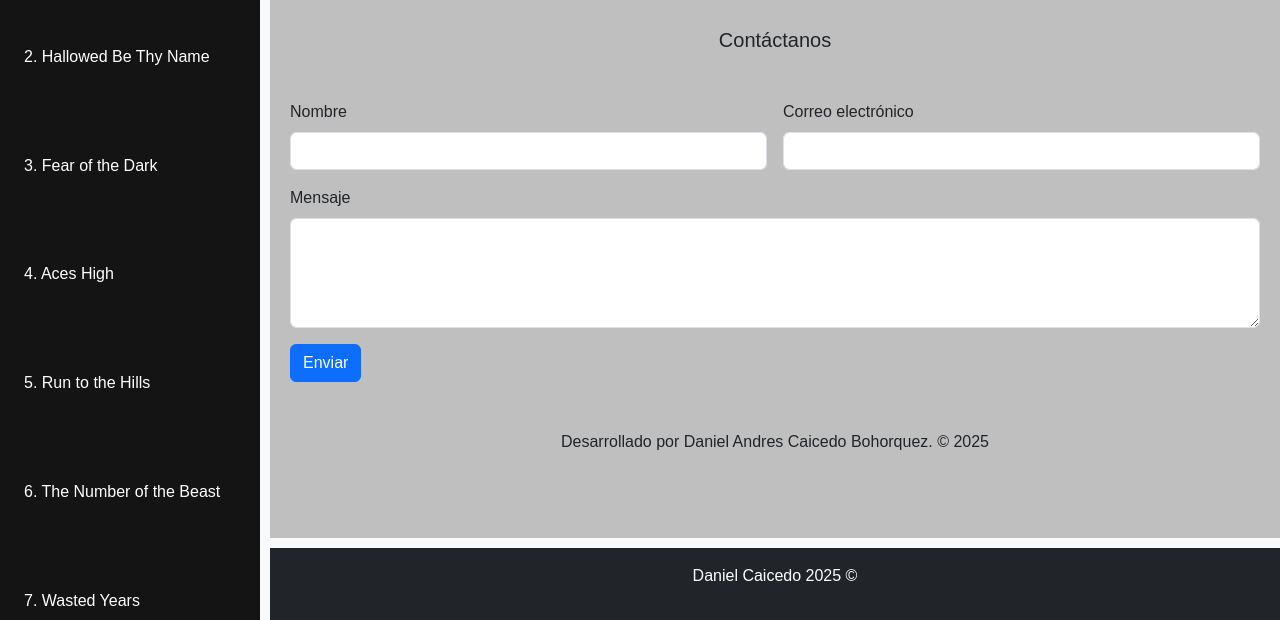
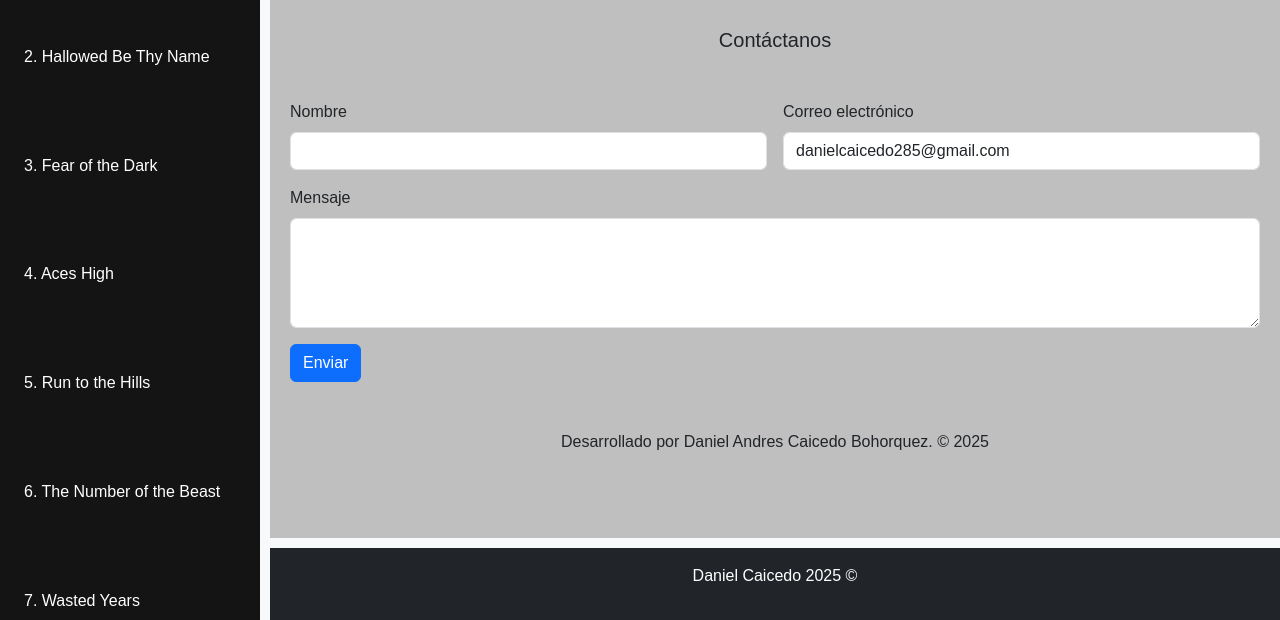
Before and after one commit to daancabo97/Diplomado, a plain HTML site: page nosotros.html in a window 1280 px wide. Shown: the part 184-804 px from the top of the page. Drawn offline with nearby package versions, Linux system fonts and the light colour scheme.

Commit message:
PrimerProyecto

```diff
--- a/nosotros.html
+++ b/nosotros.html
@@ -73,7 +73,7 @@
       </div>
       <div class="col-md-6">
         <label for="email" class="form-label">Correo electrónico</label>
-        <input type="email" id="email" name="email" class="form-control" required />
+        <input type="email" id="email" name="email" class="form-control" required value="danielcaicedo285@gmail.com" />
       </div>
       <div class="col-12">
         <label for="mensaje" class="form-label">Mensaje</label>
```
